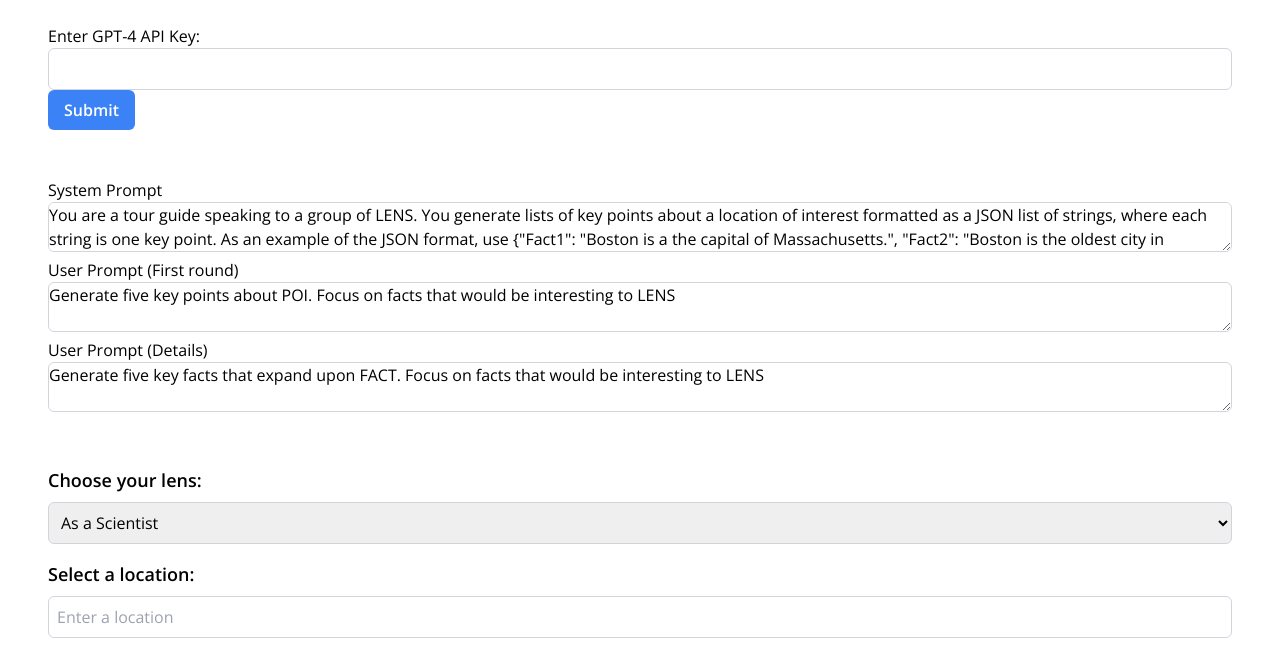
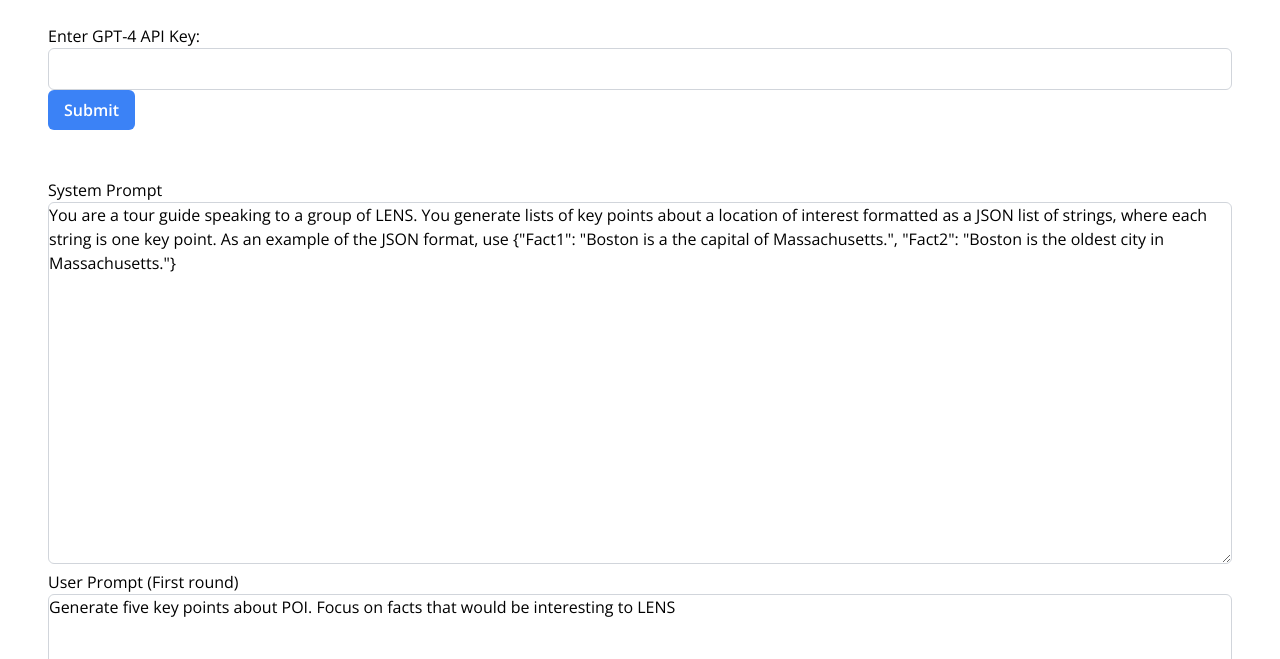
Before and after one commit to santolucito/travelapp, a plain HTML site: page index.html in a window 1280 px wide. Shown: the part 108-767 px from the top of the page. Drawn offline with nearby package versions, Linux system fonts and the light colour scheme.

Commit message:
more rows

```diff
--- a/index.html
+++ b/index.html
@@ -26,11 +26,11 @@
     </div>
     <div class="mb-12">
       <p>System Prompt</p>
-      <textarea id="systemPrompt" cols=5 class="w-full border border-gray-300 rounded-md"></textarea>
+      <textarea id="systemPrompt" rows=15 class="w-full border border-gray-300 rounded-md"></textarea>
       <p>User Prompt (First round)</p>
-      <textarea id="userFirstPrompt" cols=5 class="w-full  border border-gray-300 rounded-md"></textarea>
+      <textarea id="userFirstPrompt" rows=15 class="w-full  border border-gray-300 rounded-md"></textarea>
       <p>User Prompt (Details)</p>
-      <textarea id="userDetailsPrompt" cols=5 class="w-full  border border-gray-300 rounded-md"></textarea>
+      <textarea id="userDetailsPrompt" rows=15 class="w-full  border border-gray-300 rounded-md"></textarea>
     </div>
     <div class="mb-4">
       <label for="lens" class="block text-lg font-semibold mb-2">Choose your lens:</label>
@@ -47,7 +47,8 @@
     </div>
     <button id="generate" class="bg-blue-500 hover:bg-blue-700 text-white font-bold py-2 px-4 rounded-md mb-6">Generate
       Descriptions</button>
-      <button id="download" class="bg-blue-500 hover:bg-blue-700 text-white font-bold py-2 px-4 rounded-md mb-6">Download all
+    <button id="download" class="bg-blue-500 hover:bg-blue-700 text-white font-bold py-2 px-4 rounded-md mb-6">Download
+      all
       Descriptions</button>
 
     <div id="app" class="container mx-auto p-4">
```
Lines whose indentation alone changed are shown as unchanged.
